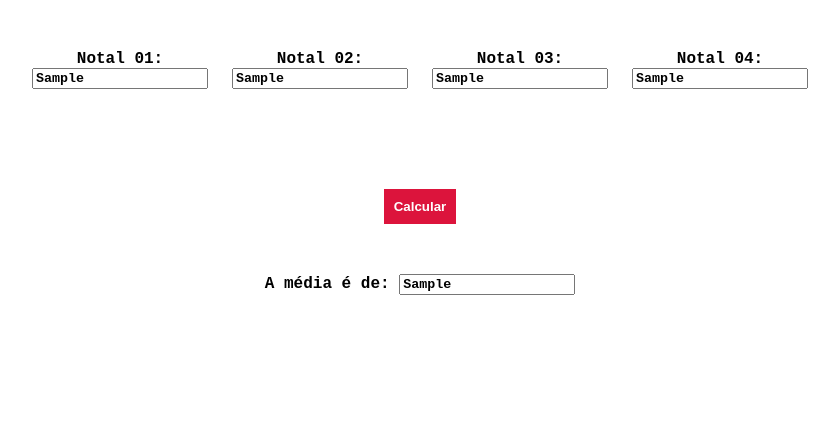
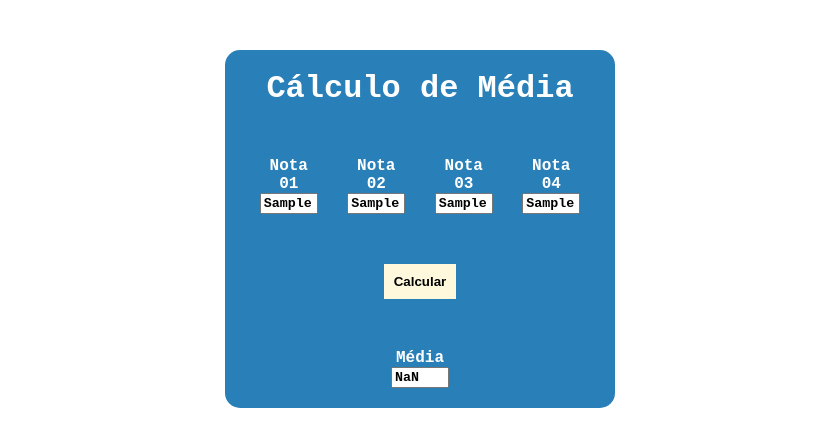
Before and after one commit to Peter-loliveira/Desenvolvimento_Web, a plain HTML site: page notas.html in a window 1280 px wide. Both pictures are taken after typing "Sample", "Sample", "Sample", "Sample", "Sample" into the empty fields and a click on the button "Calcular". Shown: the whole page, without its empty margins (220-1059 px from the left). Drawn offline with Linux system fonts and the light colour scheme.

Commit message:
Calculo de Media Funcionando e interagindo com o HTML

```diff
--- a/css/notas.css
+++ b/css/notas.css
@@ -4,22 +4,41 @@
     margin: 0 auto;
 }
 
+main {
+    margin-top: 50px;
+    background-color: #2980b9;
+    width: 350px;
+    border-radius: 15px;
+    padding: 20px;
+    color: white;
+}
+
+h1 {
+    text-align: center;
+}
+
 section {
-    /* background-color: brown; */
     display: flex;
-    width: 800px;
     text-align: center;
     margin-top: 50px;
 }
 
 #notas {
-    margin-bottom: 100px;
+    margin-bottom: 50px;
 }
 
-button{
+button {
     border: 0px;
-    background-color: crimson;
+    background-color: cornsilk;
     padding: 10px;
-    color: white;
+    /* color: white; */
     font-family: Arial, Helvetica, sans-serif;
 }
+
+input {
+    width: 50px;
+}
+
+aside {
+    width: 60px;
+}
--- a/js/notas.js
+++ b/js/notas.js
@@ -1,8 +1,11 @@
+//crio o evento onclick no botão e atribuo a ele a função calcula
+document.getElementById("botao").setAttribute("onclick", "calcula()")
+
 function calcula() {
-    nota1 = document.getElementById(nota1).value
-    nota2 = document.getElementById(nota3).value
-    nota3 = document.getElementById(nota3).value
-    nota4 = document.getElementById(nota4).value
-    return (nota1 + nota2 + nota3 + nota4)/4
+        nota1 = parseInt(document.getElementById("nota1").value)
+        nota2 = parseInt(document.getElementById("nota2").value)
+        nota3 = parseInt(document.getElementById("nota3").value)
+        nota4 = parseInt(document.getElementById("nota4").value)
+        var media = (nota1 + nota2 + nota3 + nota4) / 4
+        document.getElementById("resultado").value = media
 }
-document.getElementById(resultado).value = document.getElementById(botao).onclick()
--- a/notas.html
+++ b/notas.html
@@ -9,37 +9,37 @@
 </head>
 
 <body>
+    <main>
+        <h1>Cálculo de Média</h1>
         <section id="notas">
             <aside>
-            <label for="">Notal 01: </label>
+                <label for="">Nota 01</label>
                 <input id="nota1" type="text">
             </aside>
             <aside>
-            <label for="">Notal 02: </label>
+                <label for="">Nota 02</label>
                 <input id="nota2" type="text">
             </aside>
             <aside>
-            <label for="">Notal 03: </label>
+                <label for="">Nota 03</label>
                 <input id="nota3" type="text">
             </aside>
             <aside>
-            <label for="">Notal 04: </label>
+                <label for="">Nota 04</label>
                 <input id="nota4" type="text">
             </aside>
-
-
         </section>
         <section>
             <button id="botao">Calcular</button>
         </section>
         <section id="media">
             <aside>
-            <label for="">A média é de: </label>
+                <label for="">Média</label>
+                <br>
                 <input id="resultado" type="text">
             </aside>
         </section>
-
-
+    </main>
 </body>
 <script src="js/notas.js"></script>
 
```
Lines whose indentation alone changed are shown as unchanged.
